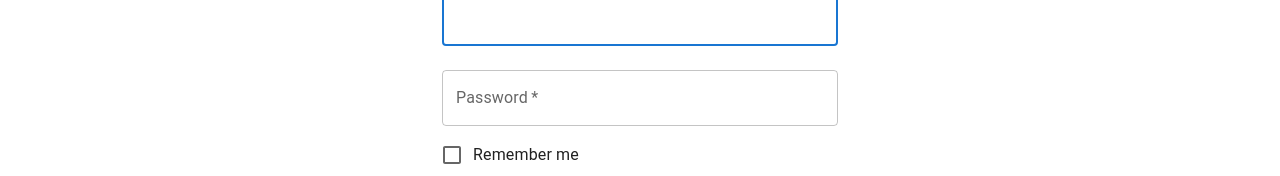
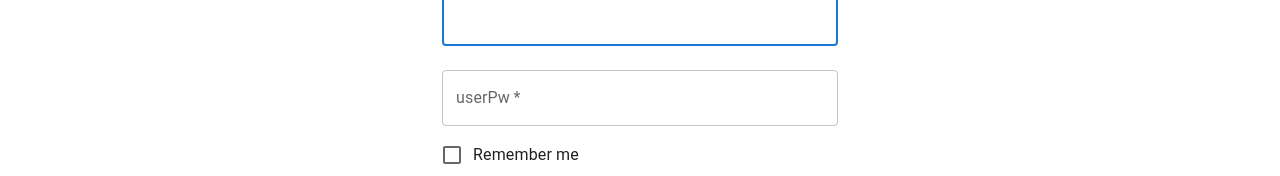
Before and after one commit to lsh31124/front, a React (Create React App) app: page /login in a window 1280 px wide. Shown: the part 250-426 px from the top of the page. Built offline with nearby package versions, Linux system fonts and the light colour scheme; the HTML template or start-up script is replaced by a standard one.

Commit message:
feat: 로그인 구현

```diff
--- a/src/components/login/Login.tsx
+++ b/src/components/login/Login.tsx
@@ -1,33 +1,59 @@
-import * as React from 'react';
-import Avatar from '@mui/material/Avatar';
-import Button from '@mui/material/Button';
-import CssBaseline from '@mui/material/CssBaseline';
-import TextField from '@mui/material/TextField';
-import FormControlLabel from '@mui/material/FormControlLabel';
-import Checkbox from '@mui/material/Checkbox';
-import Link from '@mui/material/Link';
-import Grid from '@mui/material/Grid';
-import Box from '@mui/material/Box';
-import LockOutlinedIcon from '@mui/icons-material/LockOutlined';
-import Typography from '@mui/material/Typography';
-import Container from '@mui/material/Container';
-import { createTheme, ThemeProvider } from '@mui/material/styles';
-import { Route, useNavigate } from 'react-router-dom';
-import SignUp from '../signup/SignUp';
+import LockOutlinedIcon from '@mui/icons-material/LockOutlined'
+import Avatar from '@mui/material/Avatar'
+import Box from '@mui/material/Box'
+import Button from '@mui/material/Button'
+import Checkbox from '@mui/material/Checkbox'
+import Container from '@mui/material/Container'
+import CssBaseline from '@mui/material/CssBaseline'
+import FormControlLabel from '@mui/material/FormControlLabel'
+import Grid from '@mui/material/Grid'
+import Link from '@mui/material/Link'
+import { createTheme, ThemeProvider } from '@mui/material/styles'
+import TextField from '@mui/material/TextField'
+import Typography from '@mui/material/Typography'
+import axios from 'axios'
+import React from 'react'
+import { useDispatch } from 'react-redux'
+import { useLocation, useNavigate } from 'react-router-dom'
+import { setLogin } from '../../store/loginSlice'
+const theme = createTheme()
 
-const theme = createTheme();
+export default function Login(): React.ReactElement {
+  const dispatch = useDispatch()
+  const navigate = useNavigate()
+  const handleSubmit = (event: React.FormEvent<HTMLFormElement>): void => {
+    event.preventDefault()
+    const data = new FormData(event.currentTarget)
 
-export default function Login() {
-  const handleSubmit = (event: React.FormEvent<HTMLFormElement>) => {
-    event.preventDefault();
-    const data = new FormData(event.currentTarget);
-    console.log({
+    const json = {
       email: data.get('email'),
-      password: data.get('password'),
-    });
-  };
+      userPw: data.get('userPw'),
+    }
 
-  const navigate = useNavigate();
+    axios
+      .post(process.env.REACT_APP_BACK_BASE_URL + '/login', json, {
+        headers: {
+          'Content-Type': `application/json`,
+        },
+      })
+      .then(res => {
+        if (res.data.success == true) {
+          const email = json.email != null ? json.email : ''
+          dispatch(setLogin(email.toString()))
+          navigate('/')
+        } else {
+          alert('aa')
+        }
+      })
+      .catch(err => {
+        alert(err)
+      })
+  }
+
+  const location = useLocation()
+
+  const emailRef = React.useRef<HTMLInputElement>(null)
+  const userPwRef = React.useRef<HTMLInputElement>(null)
 
   return (
     <ThemeProvider theme={theme}>
@@ -56,28 +82,24 @@ export default function Login() {
               label="Email Address"
               name="email"
               autoComplete="email"
+              defaultValue={location.state != null ? location.state.email : ''}
+              inputRef={emailRef}
               autoFocus
             />
             <TextField
               margin="normal"
               required
               fullWidth
-              name="password"
-              label="Password"
-              type="password"
-              id="password"
+              name="userPw"
+              label="userPw"
+              type="userPw"
+              id="userPw"
+              defaultValue={location.state != null ? location.state.userPw : ''}
+              inputRef={userPwRef}
               autoComplete="current-password"
             />
-            <FormControlLabel
-              control={<Checkbox value="remember" color="primary" />}
-              label="Remember me"
-            />
-            <Button
-              type="submit"
-              fullWidth
-              variant="contained"
-              sx={{ mt: 3, mb: 2 }}
-            >
+            <FormControlLabel control={<Checkbox value="remember" color="primary" />} label="Remember me" />
+            <Button type="submit" fullWidth variant="contained" sx={{ mt: 3, mb: 2 }}>
               Sign In
             </Button>
             <Grid container>
@@ -95,7 +117,6 @@ export default function Login() {
           </Box>
         </Box>
       </Container>
-
     </ThemeProvider>
-  );
+  )
 }
```
